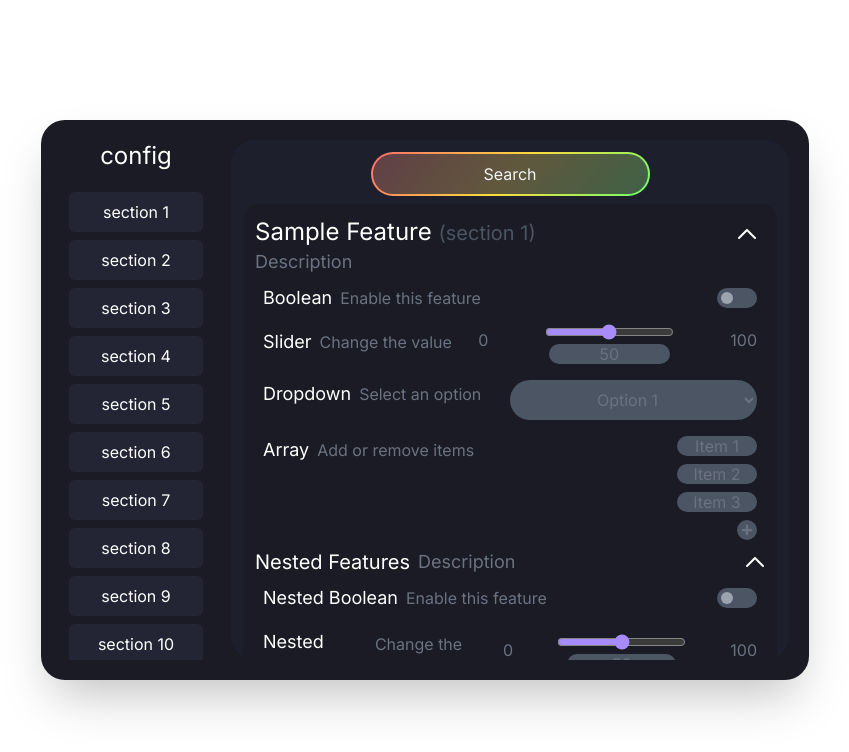
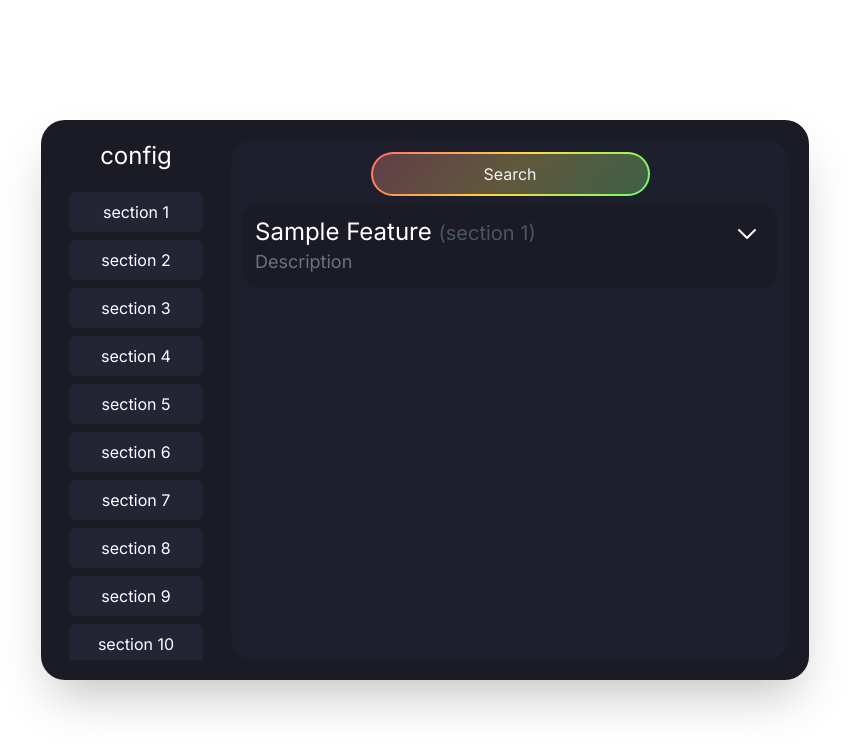
Before and after one commit to aesthetic0001/json-clickgui, a React (Create React App) app: page / in a window 1280 px wide. Shown: the top 752 px of the page, without its empty margins (215-1064 px from the left). Built offline with nearby package versions, Linux system fonts and the light colour scheme.

Commit message:
change some styling for text highlight

```diff
--- a/src/components/feature.jsx
+++ b/src/components/feature.jsx
@@ -3,17 +3,17 @@ import {useState} from "react";
 import clsx from "clsx";
 
 export default function Feature({name, description, section, children}) {
-    const [collapsed, setCollapsed] = useState(false);
+    const [collapsed, setCollapsed] = useState(true);
 
     const size = useWindowSize();
 
     return (
         <div
-            className="relative bg-sidebar-bg p-3 mx-3 h-fit rounded-2xl group transition-all ease-in-out select-none"
+            className="relative bg-sidebar-bg p-3 mx-3 h-fit rounded-2xl select-none"
             tabIndex={0}>
             <div onClick={
                 () => setCollapsed(!collapsed)
-            }>
+            } className="group">
                 <h1 className="text-xl md:text-2xl group-hover:text-text-active text-text-primary transition-all ease-in-out">{name} {size.width > 768 &&
                     <span className="text-xl text-gray-600">({section})</span>}</h1>
                 <p className="text-md md:text-lg text-gray-500">{description}</p>
--- a/src/components/featureOptions.jsx
+++ b/src/components/featureOptions.jsx
@@ -141,16 +141,16 @@ export function ArrayField({name, tooltip, defaultValue}) {
 
 export function NestedFeatures({name, tooltip, children}) {
     // todo: collapse children when parent is collapsed
-    const [collapsed, setCollapsed] = useState(false);
+    const [collapsed, setCollapsed] = useState(true);
     const size = useWindowSize();
 
     return (
         <div className="flex flex-col justify-start items-start">
-            <div className="flex flex-row items-center w-full" onClick={() => {
+            <div className="flex flex-row items-center w-full group" onClick={() => {
                 setCollapsed(!collapsed)
             }}>
                 <div className="flex items-center self-start">
-                    <h1 className="text-lg md:text-xl">{name}</h1>
+                    <h1 className="text-lg md:text-xl group-hover:text-text-active transition-all ease-in-out">{name}</h1>
                     {
                         size.width > 1000 &&
                         <span className="text-md md:text-lg text-gray-500 ml-2">{tooltip}</span>
```
